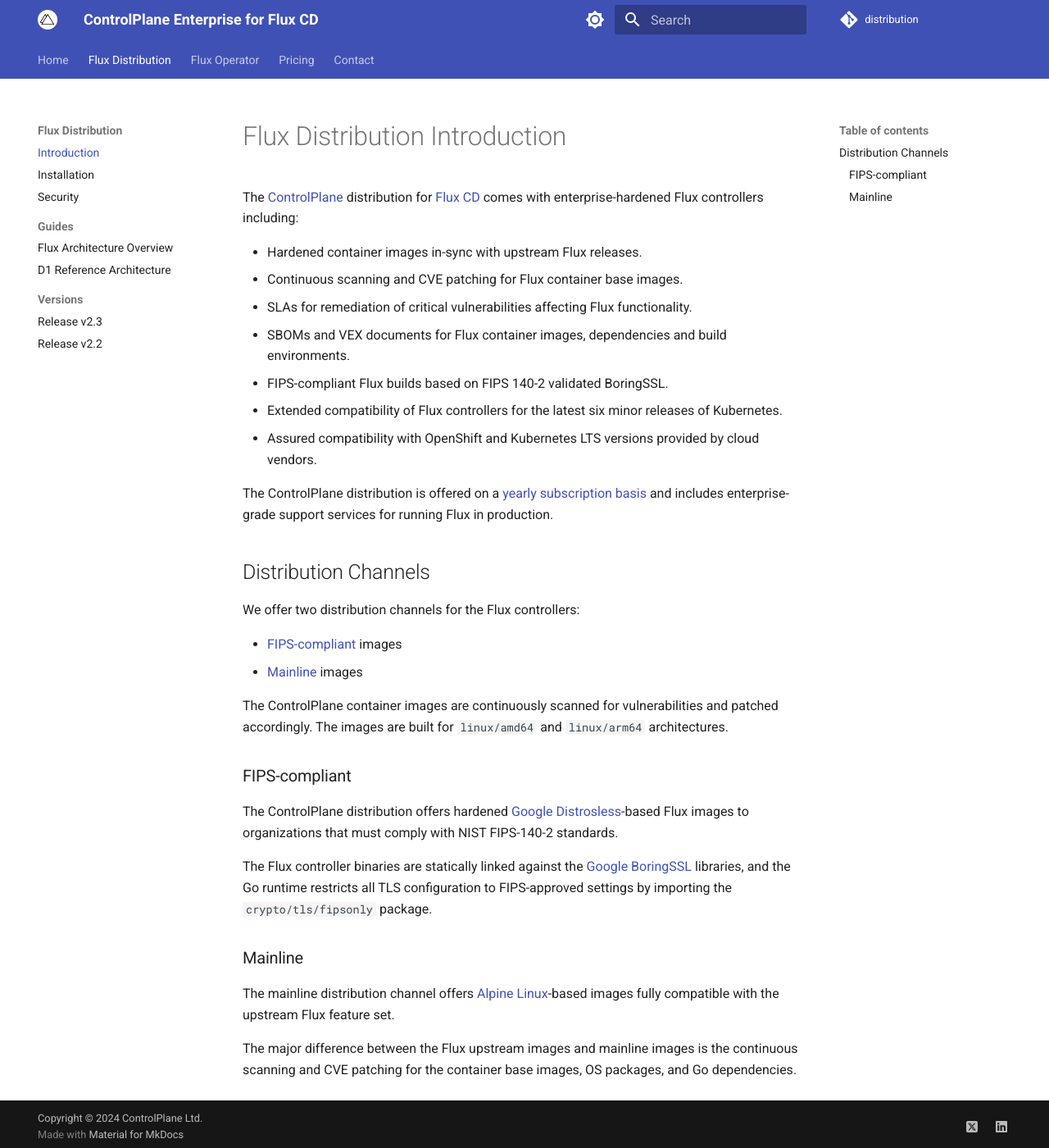
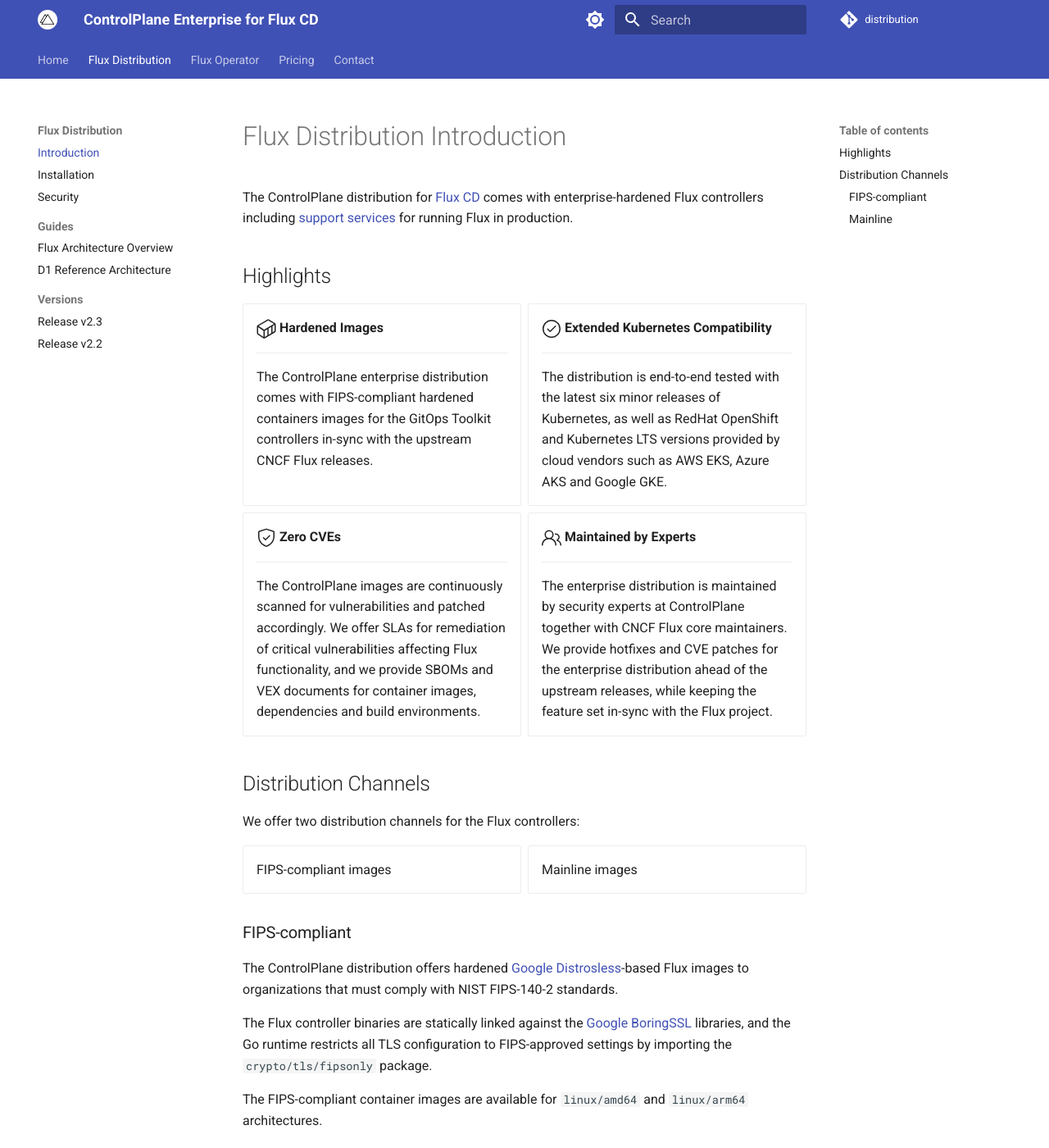
Before and after one commit to controlplaneio-fluxcd/distribution, an MkDocs documentation site: the page built from docs/distribution/index.md, in a window 1280 px wide and 1400 px high. Shown: the whole window at 82% size. Built offline with MkDocs 1.6.1 and Material for MkDocs 9.7.7, drawn with Linux system fonts in a browser that asks for light colours; comment, search, counter and statistics services are not loaded; some of the changed text lies outside the part shown.

Commit message:
Add distro features
Signed-off-by: Stefan Prodan <stefan.prodan@gmail.com>

```diff
--- a/docs/distribution/index.md
+++ b/docs/distribution/index.md
@@ -1,29 +1,52 @@
 # Flux Distribution Introduction
 
-The [ControlPlane](https://control-plane.io) distribution for [Flux CD](https://fluxcd.io)
-comes with enterprise-hardened Flux controllers including:
+The ControlPlane distribution for [Flux CD](https://fluxcd.io)
+comes with enterprise-hardened Flux controllers including [support services](../pricing) for
+running Flux in production.
 
-- Hardened container images in-sync with upstream Flux releases.
-- Continuous scanning and CVE patching for Flux container base images.
-- SLAs for remediation of critical vulnerabilities affecting Flux functionality.
-- SBOMs and VEX documents for Flux container images, dependencies and build environments.
-- FIPS-compliant Flux builds based on FIPS 140-2 validated BoringSSL.
-- Extended compatibility of Flux controllers for the latest six minor releases of Kubernetes.
-- Assured compatibility with OpenShift and Kubernetes LTS versions provided by cloud vendors.
+## Highlights
 
-The ControlPlane distribution is offered on a
-[yearly subscription basis](../pricing/index.md) and includes
-enterprise-grade support services for running Flux in production.
+<div class="grid cards" markdown>
+
+-   :octicons-container-24:{ .lg .middle } __Hardened Images__
+
+    ---
+    The ControlPlane enterprise distribution comes with FIPS-compliant hardened containers images
+    for the GitOps Toolkit controllers in-sync with the upstream CNCF Flux releases.
+
+-   :octicons-check-circle-24:{ .lg .middle } __Extended Kubernetes Compatibility__
+
+    ---
+    The distribution is end-to-end tested with the latest six minor releases of Kubernetes,
+    as well as RedHat OpenShift and Kubernetes LTS versions provided by cloud vendors
+    such as AWS EKS, Azure AKS and Google GKE.
+
+-   :octicons-shield-check-24:{ .lg .middle } __Zero CVEs__
+
+    ---
+    The ControlPlane images are continuously scanned for vulnerabilities and patched accordingly.
+    We offer SLAs for remediation of critical vulnerabilities affecting Flux functionality, and we provide
+    SBOMs and VEX documents for container images, dependencies and build environments.
+
+-   :octicons-people-24:{ .lg .middle } __Maintained by Experts__
+
+    ---
+    The enterprise distribution is maintained by security experts at ControlPlane together with
+    CNCF Flux core maintainers. We provide hotfixes and CVE patches for the enterprise distribution
+    ahead of the upstream releases, while keeping the feature set in-sync with the Flux project.
+
+</div>
 
 ## Distribution Channels
 
 We offer two distribution channels for the Flux controllers:
 
-- [FIPS-compliant](#fips-compliant) images
-- [Mainline](#mainline) images
+<div class="grid cards" markdown>
 
-The ControlPlane container images are continuously scanned for vulnerabilities and patched accordingly.
-The images are built for `linux/amd64` and `linux/arm64` architectures.
+- FIPS-compliant images
+- Mainline images
+
+</div>
 
 ### FIPS-compliant
 
@@ -36,12 +59,15 @@
 and the Go runtime restricts all TLS configuration to FIPS-approved settings
 by importing the `crypto/tls/fipsonly` package.
 
+The FIPS-compliant container images are available for
+`linux/amd64` and `linux/arm64` architectures.
+
 ### Mainline
 
 The mainline distribution channel offers
 [Alpine Linux](https://www.alpinelinux.org/)-based
 images fully compatible with the upstream Flux feature set.
 
-The major difference between the Flux upstream images and mainline images is the
-continuous scanning and CVE patching for the container base images, OS packages,
-and Go dependencies.
+The major difference between the Flux upstream images and the ControlPlane
+mainline images is the continuous scanning and CVE patching for the
+container base images, OS packages, and Go dependencies.
```
